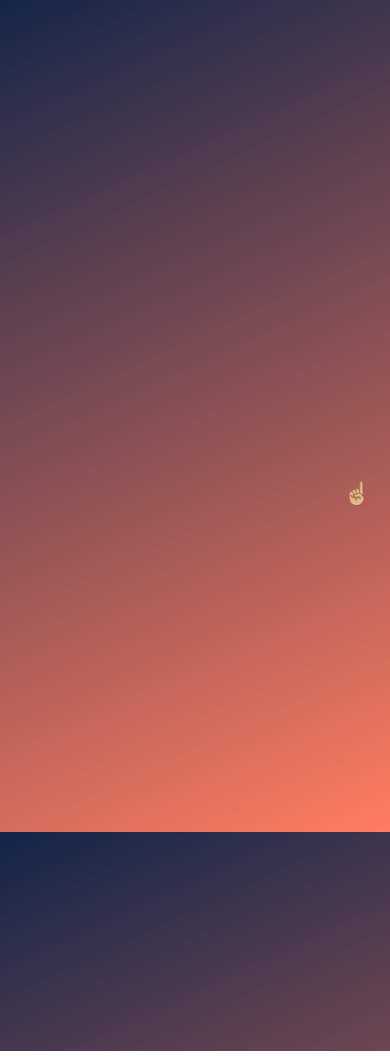
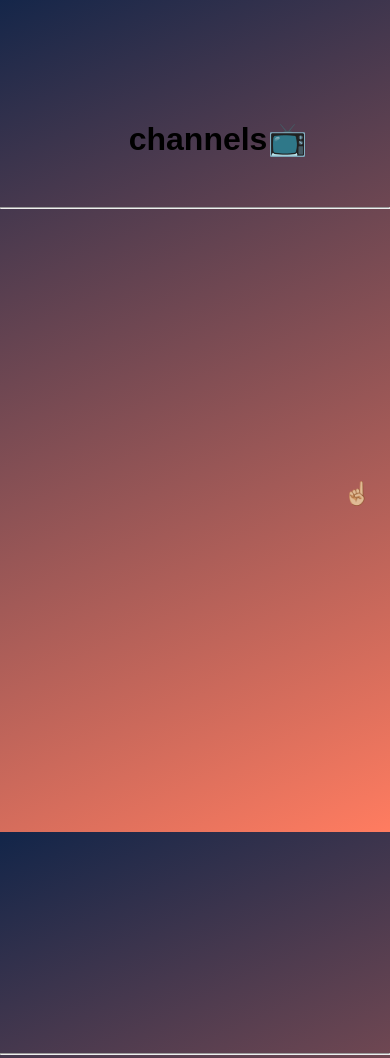
Before and after one commit to spilotes/root, a plain HTML site: page index.html in a window 390 px wide. Shown: the part 5920-6978 px from the top of the page. Drawn offline with nearby package versions, Linux system fonts and the light colour scheme.

Commit message:
Add files via upload

```diff
--- a/css/mobile.css
+++ b/css/mobile.css
@@ -401,6 +401,19 @@
     height: 18.08rem;
   }
 
+  .seis {
+    height: 100vh;
+  }
+
+  .channels {
+    top: 377.5rem;
+    left: 33%;
+  }
+
+  .sete {
+    height: 100vh;
+  }
+
   .start {
     top: 400rem;
     left: 88%;
--- a/css/styles.css
+++ b/css/styles.css
@@ -786,6 +786,23 @@ p {
   height: 100vh;
 }
 
+.channels {
+  top: 325;
+  left: 39%;
+  position: absolute;
+  font-size: 2rem;
+  cursor: pointer;
+  transition: all 0.3s ease-in-out;
+}
+
+.channels:hover {
+  color: #fff;
+}
+
+.sete {
+  height: 100vh;
+}
+
 .start {
   font-size: 1.4rem;
   top: 390rem;
--- a/index.html
+++ b/index.html
@@ -372,7 +372,16 @@
 
       </section>
 
-        <section class="seis">
+      <hr>
+
+      <section class="seis">
+        <h3 class="channels">channels📺</h3>
+      </section>
+<hr>
+        <section class="sete">
+
+
+
           <h1 onclick="start()"
           class="start">☝🏼</h1>
         </section>
```
Also changed, not shown: img/icons/espn.png (added), img/icons/espn2.png (added), img/icons/espn3.png (added), img/icons/multicanais.png (added).
